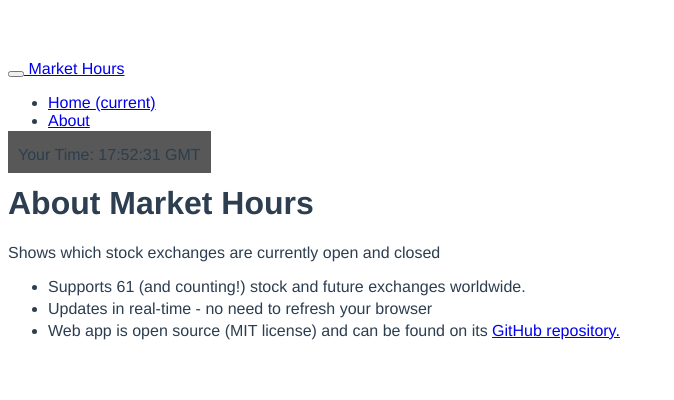
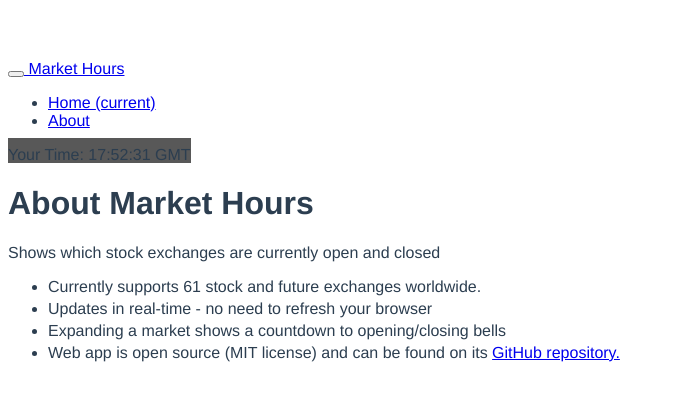
Before and after one commit to tk512/market-hours, a Vue app: page /#/about in a window 1280 px wide. Shown: the top 400 px of the page, without its empty margins (0-674 px from the left). Built offline with nearby package versions, Linux system fonts and the light colour scheme.

Commit message:
Added entry to About component

```diff
--- a/src/App.vue
+++ b/src/App.vue
@@ -22,7 +22,7 @@
             <a class="nav-link" href="#/about">About</a>
           </li>
         </ul>
-        <span class="badge badge-pill badge-default test" id="your-time">
+        <span class="badge badge-pill badge-default" id="your-time">
         Your Time: {{ localTimeDisplayed }}
           <!-- <i class="fa fa-pencil" aria-hidden="true"></i> -->
         </span>
@@ -76,6 +76,8 @@
 
   #your-time {
     background-color: #585858;
-    padding: 15px 10px 10px 10px;
+    height: 25px;
+    margin-top: 8px;
+    padding-top: 8px;
   }
 </style>
--- a/src/components/About.vue
+++ b/src/components/About.vue
@@ -10,12 +10,17 @@
         <li class="about-item">
         <span class="badge badge-pill badge-primary">
           <i class="fa fa-info" aria-hidden="true"></i>
-        </span> Supports {{ marketCount }} (and counting!) stock and future exchanges worldwide.
+        </span> Currently supports {{ marketCount }} stock and future exchanges worldwide.
         </li>
         <li class="about-item">
         <span class="badge badge-pill badge-primary">
           <i class="fa fa-info" aria-hidden="true"></i>
         </span> Updates in real-time - no need to refresh your browser
+        </li>
+        <li class="about-item">
+        <span class="badge badge-pill badge-primary">
+          <i class="fa fa-info" aria-hidden="true"></i>
+        </span> Expanding a market shows a countdown to opening/closing bells
         </li>
         <li class="about-item">
         <span class="badge badge-pill badge-primary">
```
